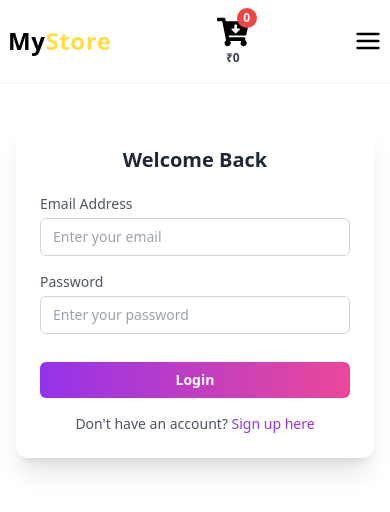
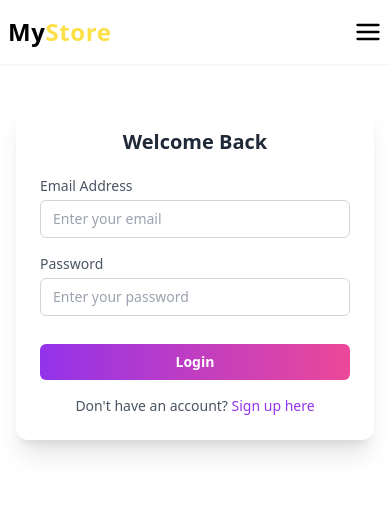
Before and after one commit to Ashish-Parashar/My-Ecommerce-Website, a React (Vite) app: page /checkout in a window 390 px wide. Shown: the top 512 px of the page. Built offline with nearby package versions, Linux system fonts and the light colour scheme.

Commit message:
Update header.jsx

```diff
--- a/src/Header/header.jsx
+++ b/src/Header/header.jsx
@@ -195,11 +195,13 @@ function Header({ setrole }) {
             </div>
 
           </div>
+
+           {user ?
              <Link
               onClick={() => {
                 setshowcart(true)
               }}
-            className="  md:hidden relative flex flex-col items-center justify-center text-black transition-colors duration-300"
+              className="relative flex flex-col items-center justify-center text-black transition-colors duration-300"
             >
               <div className="relative">
                 <FaCartArrowDown
@@ -213,7 +215,10 @@ function Header({ setrole }) {
               <p className="text-xs sm:text-sm font-semibold text-gray-700 mt-0.5">
                 ₹{total}
               </p>
-          </Link>
+            </Link> : ''
+
+            }
+
           {!showMenu ?
             < FiMenu className='block md:hidden font-bold text-[28px]'
               onClick={() => {
```
Lines whose indentation alone changed are shown as unchanged.
